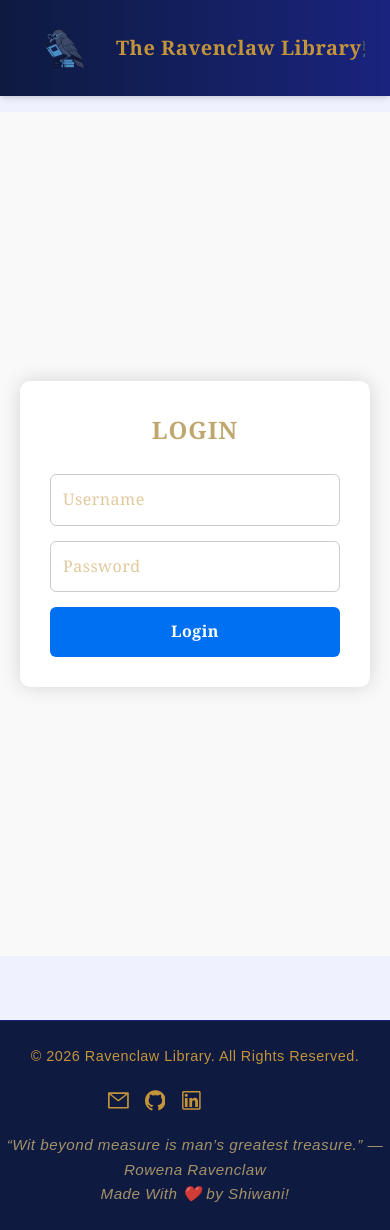
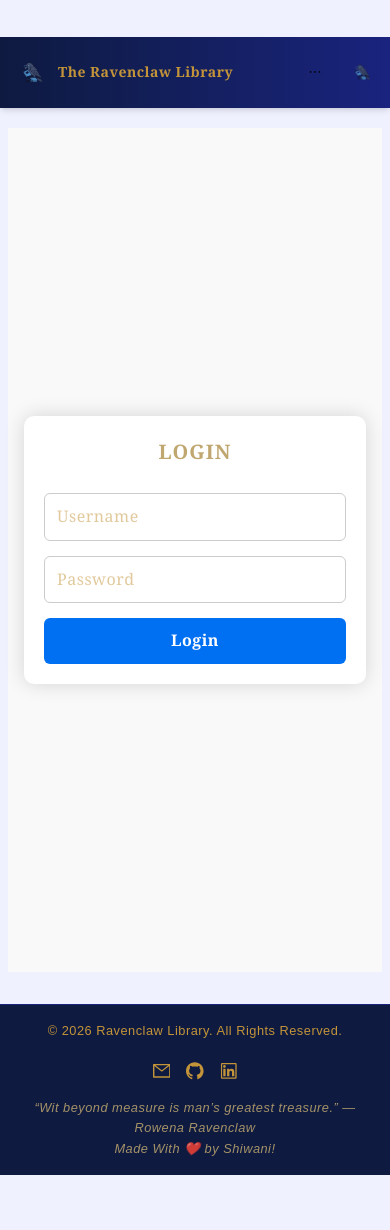
Before and after one commit to shiwani08/My-Library, a Next.js app: page /login in a window 390 px wide. After the commit the page ends 1175 px from the top, so only its background shows below. Built offline with nearby package versions, Linux system fonts and the light colour scheme; a web font is replaced by a local one.

Commit message:
ui changes, list view, edit/delete change

```diff
--- a/src/app/(pages)/have-read/page.tsx
+++ b/src/app/(pages)/have-read/page.tsx
@@ -49,16 +49,16 @@ export default function HomePage() {
   };
 
   return (
-    <main>
-      <h1>All Books</h1>
+    <main className="px-3 sm:px-4 md:px-6 lg:px-8 pb-8">
+      <h1 className="text-2xl sm:text-3xl md:text-4xl pt-2 pb-1">Have Read</h1>
       <div>
-        <p>List of books that you own!</p>
+        <p className="text-sm sm:text-base text-foreground/90 pb-4">Books you have completed reading.</p>
       </div>
 
       {loading ? (
-        <p>Loading...</p>
+        <p className="py-4">Loading...</p>
       ) : (
-        <div className="grid grid-cols-1 sm:grid-cols-2 md:grid-cols-3 lg:grid-cols-4 gap-6">
+        <div className="grid grid-cols-1 sm:grid-cols-2 md:grid-cols-3 lg:grid-cols-4 gap-4 sm:gap-6">
           {books.filter((book) => book.status === "have-read").map((book) => (
             <BookCard
               key={book._id}
@@ -74,8 +74,8 @@ export default function HomePage() {
         </div>
       )}
 
-      <div className="add-books">
-        <Button type="primary" onClick={handleOpenAddModal}>
+      <div className="add-books mt-4 flex justify-end">
+        <Button type="primary" onClick={handleOpenAddModal} className="w-full sm:w-auto">
           + Add Book
         </Button>
 
--- a/src/app/(pages)/to-be-read/page.tsx
+++ b/src/app/(pages)/to-be-read/page.tsx
@@ -49,16 +49,16 @@ export default function HomePage() {
   };
 
   return (
-    <main>
-      <h1>All Books</h1>
+    <main className="px-3 sm:px-4 md:px-6 lg:px-8 pb-8">
+      <h1 className="text-2xl sm:text-3xl md:text-4xl pt-2 pb-1">To Be Read</h1>
       <div>
-        <p>List of books that you own!</p>
+        <p className="text-sm sm:text-base text-foreground/90 pb-4">Books on your reading list.</p>
       </div>
 
       {loading ? (
-        <p>Loading...</p>
+        <p className="py-4">Loading...</p>
       ) : (
-        <div className="grid grid-cols-1 sm:grid-cols-2 md:grid-cols-3 lg:grid-cols-4 gap-6">
+        <div className="grid grid-cols-1 sm:grid-cols-2 md:grid-cols-3 lg:grid-cols-4 gap-4 sm:gap-6">
           {books.filter((book) => book.status === "to-be-read").map((book) => (
             <BookCard
               key={book._id}
@@ -74,8 +74,8 @@ export default function HomePage() {
         </div>
       )}
 
-      <div className="add-books">
-        <Button type="primary" onClick={handleOpenAddModal}>
+      <div className="add-books mt-4 flex justify-end">
+        <Button type="primary" onClick={handleOpenAddModal} className="w-full sm:w-auto">
           + Add Book
         </Button>
 
--- a/src/app/(pages)/wishlist/page.tsx
+++ b/src/app/(pages)/wishlist/page.tsx
@@ -49,16 +49,16 @@ export default function HomePage() {
   };
 
   return (
-    <main>
-      <h1>All Books</h1>
+    <main className="px-3 sm:px-4 md:px-6 lg:px-8 pb-8">
+      <h1 className="text-2xl sm:text-3xl md:text-4xl pt-2 pb-1">Wishlist</h1>
       <div>
-        <p>List of books that you own!</p>
+        <p className="text-sm sm:text-base text-foreground/90 pb-4">Books you want to read.</p>
       </div>
 
       {loading ? (
-        <p>Loading...</p>
+        <p className="py-4">Loading...</p>
       ) : (
-        <div className="grid grid-cols-1 sm:grid-cols-2 md:grid-cols-3 lg:grid-cols-4 gap-6">
+        <div className="grid grid-cols-1 sm:grid-cols-2 md:grid-cols-3 lg:grid-cols-4 gap-4 sm:gap-6">
           {books.filter((book) => book.status === "have-read").map((book) => (
             <BookCard
               key={book._id}
@@ -74,8 +74,8 @@ export default function HomePage() {
         </div>
       )}
 
-      <div className="add-books">
-        <Button type="primary" onClick={handleOpenAddModal}>
+      <div className="add-books mt-4 flex justify-end">
+        <Button type="primary" onClick={handleOpenAddModal} className="w-full sm:w-auto">
           + Add Book
         </Button>
 
--- a/src/app/globals.css
+++ b/src/app/globals.css
@@ -27,6 +27,10 @@
   }
 }
 
+html {
+  overflow-x: hidden;
+}
+
 body {
   margin: 0;
   background-color: var(--accent);
@@ -35,32 +39,74 @@ body {
   letter-spacing: 0.5px;
   line-height: 1.6;
   transition: all 0.3s ease-in-out;
+  overflow-x: hidden;
+  min-width: 0;
 }
 
 .navbar-container {
   background: linear-gradient(to right, #0e1a40, #1a237e);
   position: fixed;
-  width: 100%;
+  width: 75%;
+  /* height: 0rem; */
+  margin-top: 4.5rem;
   display: flex;
   justify-content: space-between;
   align-items: center;
   border-bottom: 1px solid #c39439;
-  padding-top: 3rem;
-  z-index: 1000;
+  z-index: 100;
 }
 
 .page-content {
+  padding-top: 5rem;
+  padding-left: 0.5rem;
+  padding-right: 0.5rem;
+  min-height: 100vh;
+  margin-top: 3rem;
+}
+
+@media (min-width: 640px) {
+  .page-content {
+    padding-top: 6rem;
+    padding-left: 1rem;
+    padding-right: 1rem;
+  }
+}
+
+@media (min-width: 768px) {
+  .page-content {
     padding-top: 7rem;
+    padding-left: 1.5rem;
+    padding-right: 1.5rem;
+  }
 }
 
 h1.site-title {
   font-family: var(--font-harry);
-  font-size: 3rem;
+  font-size: 1.75rem;
   color: var(--highlight);
   text-shadow: 0 0 8px rgba(191, 167, 111, 0.6);
   letter-spacing: 2px;
   text-align: center;
+  margin-top: 1rem;
+}
+
+@media (min-width: 640px) {
+  h1.site-title {
+    font-size: 2.25rem;
+  }
+}
+
+@media (min-width: 768px) {
+  h1.site-title {
+    font-size: 2.75rem;
     margin-top: 1.5rem;
+  }
+}
+
+@media (min-width: 1024px) {
+  h1.site-title {
+    font-size: 3rem;
+  }
 }
 
 a {
@@ -144,6 +190,7 @@ button:hover {
   color: #c39439 !important;
   font-weight: 500;
   border-bottom: none !important;
+  line-height: 56px !important;
 }
 
 .ant-menu-item,
@@ -156,6 +203,7 @@ button:hover {
   border-bottom: none !important;
   text-decoration: none !important;
   background: transparent !important;
+
 }
 
 .ant-menu-item-selected {
@@ -167,14 +215,28 @@ button:hover {
 }
 
 .book-card {
-  width: 225px;
+  width: 100%;
+  max-width: 280px;
+  min-width: 0;
   border-radius: 12px;
   overflow: hidden;
   background-color: #0e1a40;
   color: #c39439;
   transition: transform 0.3s ease;
   padding: auto;
-  margin: auto;
+  margin: 0 auto;
+}
+
+@media (min-width: 640px) {
+  .book-card {
+    max-width: 240px;
+  }
+}
+
+@media (min-width: 1024px) {
+  .book-card {
+    max-width: 225px;
+  }
 }
 
 .book-card:hover {
@@ -183,8 +245,20 @@ button:hover {
 }
 
 .book-card-cover {
+  height: 180px;
+  overflow: hidden;
+}
+
+@media (min-width: 640px) {
+  .book-card-cover {
+    height: 220px;
+  }
+}
+
+@media (min-width: 768px) {
+  .book-card-cover {
     height: 250px;
-  overflow: hidden;
+  }
 }
 
 .book-card-image {
@@ -196,17 +270,23 @@ button:hover {
 .book-card-title {
   color: #bfa76f;
   font-weight: 100;
-  font-size: large;
-  line-height: 5rem;
+  font-size: 0.95rem;
+  line-height: 1.4;
 
   display: -webkit-box;
   -webkit-box-orient: vertical;
-  -webkit-line-clamp: 2;   /* number of lines */
+  -webkit-line-clamp: 2;
 
   overflow: hidden;
   text-overflow: ellipsis;
+  min-height: 2.8rem;
+}
 
-  height: 3.5rem;
+@media (min-width: 640px) {
+  .book-card-title {
+    font-size: large;
+    min-height: 3.5rem;
+  }
 }
 
 .book-card-author {
@@ -258,23 +338,30 @@ button:hover {
   justify-content: flex-end;
   padding-right: 20px;
   margin-right: 20px;
-  margin-bottom: 20px;
+  margin-top: 20px;
 }
 
 .footer-container {
   background-color: #0e1a40;
   color: #c39439;
   border-top: 1px solid #1a237e;
-  padding: 1.5rem 0;
-  margin-top: 4rem;
+  padding: 1rem 0.5rem;
+  margin-top: 2rem;
   text-align: center;
   font-family: "Poppins", sans-serif;
 }
 
+@media (min-width: 768px) {
+  .footer-container {
+    padding: 1.5rem 1rem;
+    margin-top: 4rem;
+  }
+}
+
 .footer-content {
   max-width: 1100px;
-  margin: 0;
-  padding: 0 1rem;
+  margin: 0 auto;
+  padding: 0 0.5rem;
   display: flex;
   flex-direction: column;
   align-items: center;
@@ -285,24 +372,43 @@ button:hover {
 @media (min-width: 768px) {
   .footer-content {
     flex-direction: row;
+    padding: 0 1rem;
   }
 }
 
 .footer-text {
-  font-size: 0.9rem;
+  font-size: 0.8rem;
   font-weight: 300;
 }
 
+@media (min-width: 640px) {
+  .footer-text {
+    font-size: 0.9rem;
+  }
+}
+
 .footer-icons {
-  margin-right: 5rem;
+  margin-right: 0;
   display: flex;
   gap: 1rem;
 }
 
+@media (min-width: 768px) {
+  .footer-icons {
+    margin-right: 5rem;
+  }
+}
+
 .footer-link {
   color: #c39439;
+  font-size: 1.1rem;
+  transition: color 0.3s ease, transform 0.2s ease;
+}
+
+@media (min-width: 640px) {
+  .footer-link {
     font-size: 1.3rem;
-  transition: color 0.3s ease, transform 0.2s ease;
+  }
 }
 
 .footer-link:hover {
@@ -311,51 +417,80 @@ button:hover {
 }
 
 .footer-quote {
-  font-size: 0.95rem;
+  font-size: 0.8rem;
   font-style: italic;
-  margin-top: 1rem;
+  margin-top: 0.75rem;
   color: #bfa76f;
   opacity: 0.85;
+  padding: 0 0.5rem;
+}
+
+@media (min-width: 640px) {
+  .footer-quote {
+    font-size: 0.95rem;
+    margin-top: 1rem;
+  }
 }
 
 .container {
-    height: 100vh;
+  min-height: 100vh;
   display: flex;
   align-items: center;
   justify-content: center;
   background: #f9f9f9;
+  padding: 1rem;
 }
+
 .card {
-    width: 350px;
-    padding: 30px;
+  width: 100%;
+  max-width: 350px;
+  padding: 1.25rem;
   background: white;
   border-radius: 10px;
-    box-shadow: 0 0 20px rgba(0,0,0,0.15);
+  box-shadow: 0 0 20px rgba(0, 0, 0, 0.15);
   display: flex;
   flex-direction: column;
   gap: 15px;
 }
+
+@media (min-width: 640px) {
+  .card {
+    padding: 30px;
+  }
+}
+
 .title {
   margin-bottom: 10px;
   text-align: center;
-    font-size: 24px;
+  font-size: 1.25rem;
   font-weight: 600;
 }
+
+@media (min-width: 640px) {
+  .title {
+    font-size: 24px;
+  }
+}
+
 .input {
-    padding: 12px;
+  padding: 10px 12px;
   border-radius: 6px;
   border: 1px solid #ccc;
   font-size: 16px;
+  width: 100%;
+  box-sizing: border-box;
 }
+
 .button {
-    padding: 12px;
+  padding: 10px 12px;
   background: #0070f3;
   color: white;
   border: none;
   border-radius: 6px;
   cursor: pointer;
-    font-size: 16px;
+  font-size: 1rem;
 }
+
 .error {
   color: red;
   font-size: 14px;
--- a/src/shared/components/navbar/index.tsx
+++ b/src/shared/components/navbar/index.tsx
@@ -25,29 +25,29 @@ export default function Navbar() {
   const [isSliderOpen, setIsSliderOpen] = React.useState(false);
 
   return (
-    <nav className="bg-gradient-to-r from-[#0e1a40] to-[#1a237e] shadow-md fixed w-full z-50 flex justify-between items-center px-6">
+    <nav className="bg-gradient-to-r from-[#0e1a40] to-[#1a237e] shadow-md fixed w-full z-50 flex justify-between items-center gap-2 px-3 py-2 sm:px-4 sm:py-2 md:px-6">
       {/* Logo */}
-      <div className="flex items-center gap-3 py-2 shrink-0">
+      <div className="flex items-center gap-1.5 sm:gap-2 md:gap-3 py-1 shrink-0 min-w-0">
         <Image
           src={avatarSrc}
           alt="The Ravenclaw Library Logo"
           width={80}
-          height={100}
-          className="rounded-full"
+          height={80}
+          className="rounded-full w-10 h-10 sm:w-14 sm:h-14 md:w-16 md:h-20 lg:w-20 lg:h-[100px] object-cover"
         />
-        <span className="text-xl text-[#c39439] font-semibold whitespace-nowrap">
+        <span className="text-[#c39439] font-semibold truncate text-sm sm:text-base md:text-xl">
           The Ravenclaw Library
         </span>
       </div>
 
       {/* Menu */}
-      <div className="flex-1 flex justify-end min-w-0">
+      <div className="flex-1 flex justify-end min-w-0 overflow-hidden">
         <Menu
           mode="horizontal"
           items={items}
           selectedKeys={[pathname]}
-          style={{ width: "100%", justifyContent: "right" }}
-          overflowedIndicator={null}
+          className="!border-0 !bg-transparent min-w-0 w-full [&_.ant-menu-item]:!px-2 sm:[&_.ant-menu-item]:!px-3 md:[&_.ant-menu-item]:!px-4 text-xs sm:text-sm md:text-base"
+          style={{ justifyContent: "flex-end" }}
         />
       </div>
 
@@ -55,9 +55,10 @@ export default function Navbar() {
       <Avatar
         src={avatarSrc}
         alt={username}
-        size="large"
+        size="default"
         icon={<UserOutlined />}
         onClick={() => setIsSliderOpen(true)}
+        className="shrink-0 !w-8 !h-8 sm:!w-9 sm:!h-9 md:!w-10 md:!h-10 lg:!w-12 lg:!h-12"
       />
 
       <UserDrawer
```
Also changed, not shown: src/app/(pages)/all/page.tsx (+102 -20 lines), src/app/(pages)/modals/AddBooksModal.tsx (+25 -1 lines), src/store/features/books/booksSlice.ts (+24 -16 lines). Lines whose indentation alone changed are shown as unchanged.
